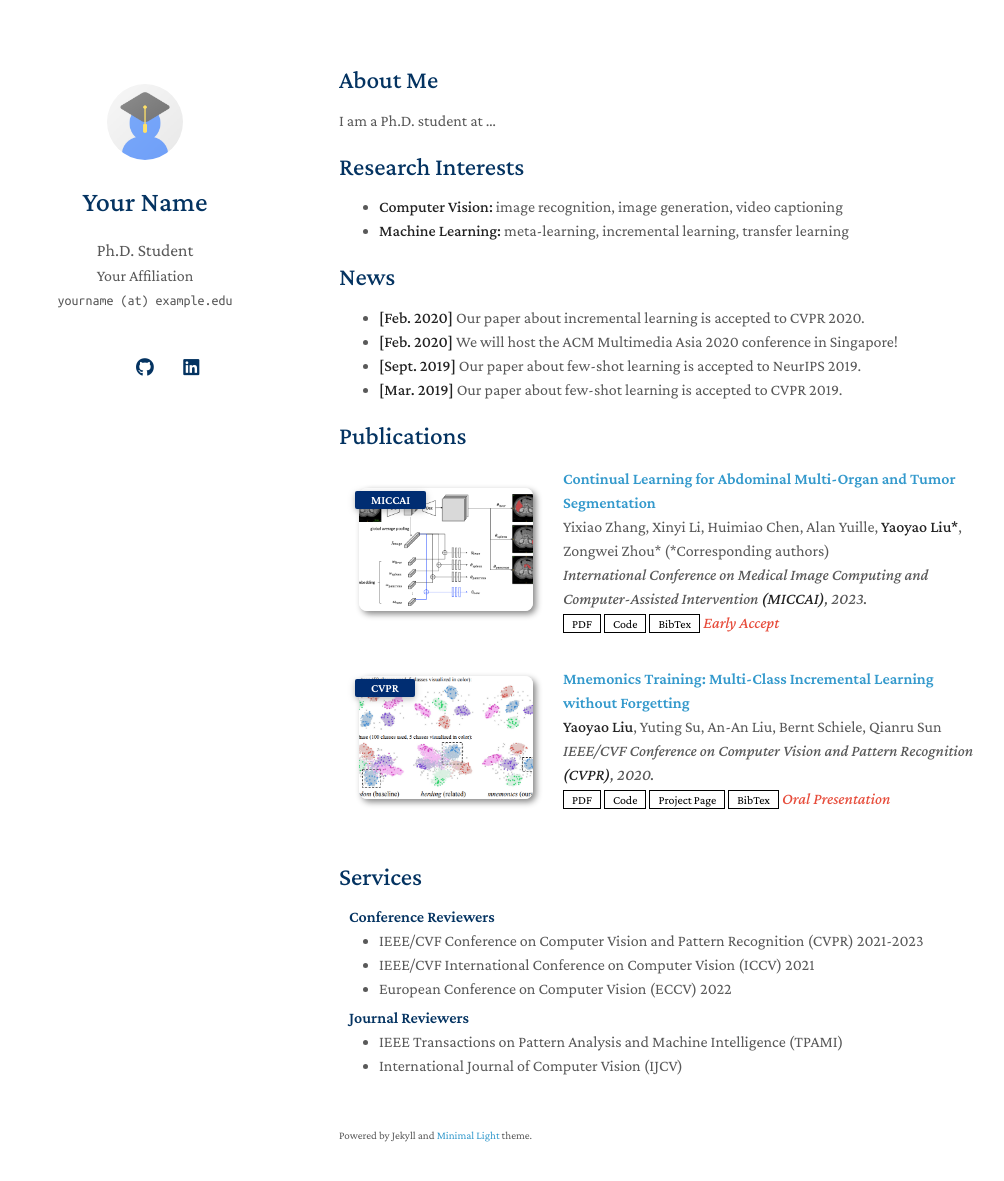
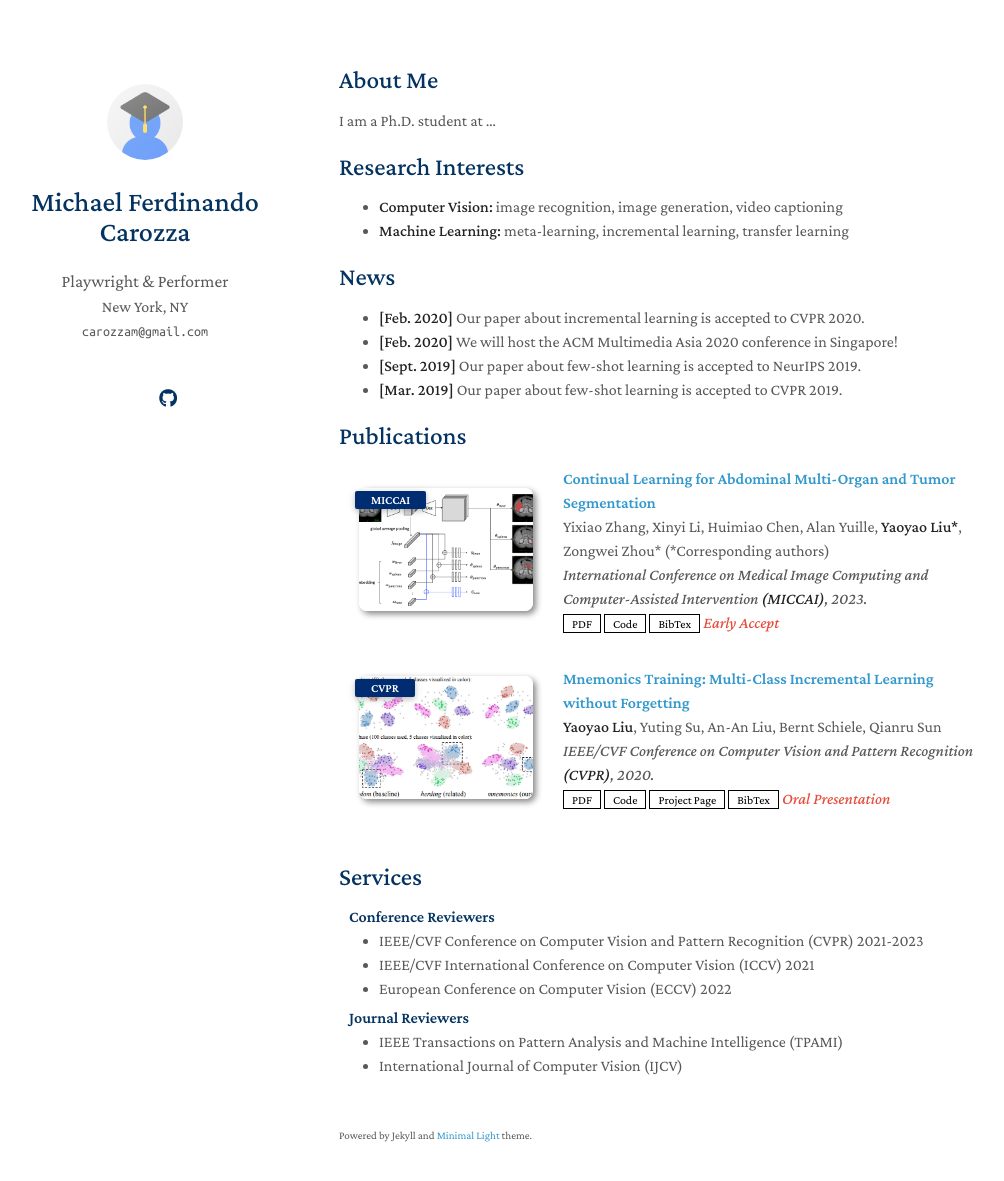
Before and after one commit to michaelcarozza/michaelcarozza.play.github.io, a Jekyll site: the page built from index.md, in a window 1280 px wide and 1216 px high. Shown: the top 1181 px of the window, without its empty margins (131-1135 px from the left). Built offline with Jekyll 4.4.1, drawn with Linux system fonts in a browser that asks for light colours; a style sheet for code colours, icons or effects is not loaded; our own code applies the rules of GitHub Pages for plain Markdown files.

Commit message:
Update _config.yml

```diff
--- a/_config.yml
+++ b/_config.yml
@@ -1,8 +1,8 @@
 # Basic Information
-title: Your Name
-position: Ph.D. Student
-affiliation: Your Affiliation
-email: yourname (at) example.edu
+title: Michael Ferdinando Carozza
+position: Playwright & Performer
+affiliation: New York, NY
+email: carozzam@gmail.com
 
 # Search Engine Optimization (SEO)
 # The following information is used to improve the website traffic from search engines, e.g., Google.
@@ -15,7 +15,6 @@ canonical: https://minimal-light-theme.yliu.me/
 google_scholar: https://scholar.google.com/
 cv_link: assets/files/curriculum_vitae.pdf
 github_link: https://github.com/
-linkedin: https://www.linkedin.com/
 twitter: https://twitter.com/
 
 # Images (e.g., your profile picture and your website's favicon)
```
